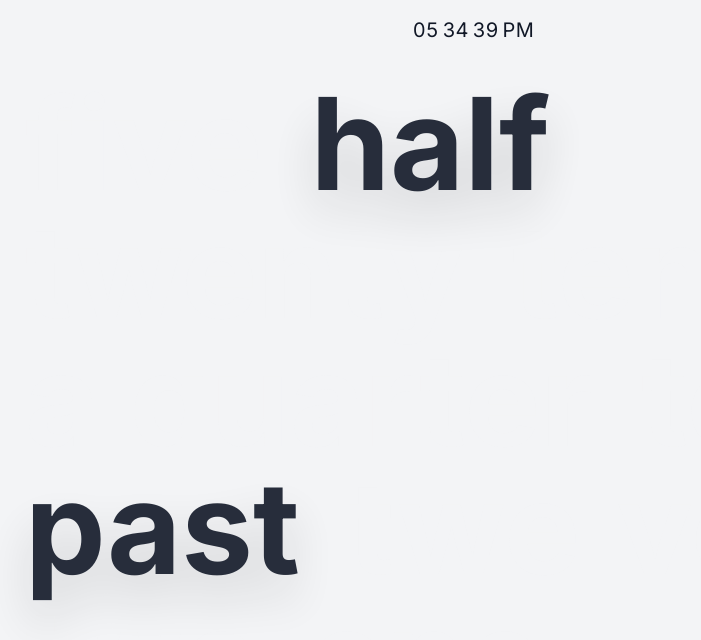
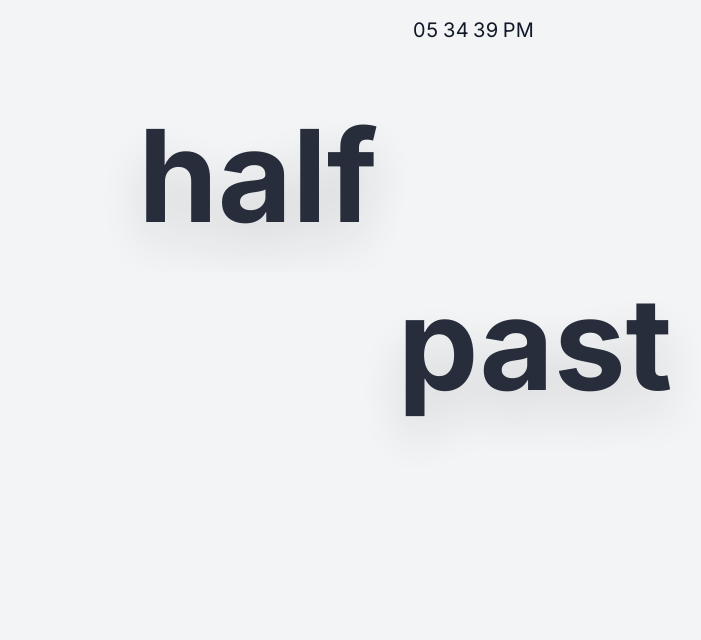
Before and after one commit to jackyef/approximate-clock, a Next.js app: page / in a window 1280 px wide. Shown: the top 640 px of the page, without its empty margins (167-868 px from the left). Built offline with nearby package versions, Linux system fonts and the light colour scheme; what tailwindcss-text-fill-stroke would draw is missing.

Commit message:
Rework textBackground

```diff
--- a/src/components/Clock/TextBackground.tsx
+++ /dev/null
@@ -1,57 +0,0 @@
-import { HOUR_TEXTS, MINUTE_MODIFIER_TEXTS, MINUTE_TEXTS } from "@/lib/time";
-import clsx from "clsx";
-import { useAtomValue } from "jotai";
-import { hourTextAtom, minuteTextAtom } from "./atoms";
-
-const OutlineText = ({ text, active }: { text: string; active?: boolean }) => {
-  return (
-    <div
-      className={clsx(
-        "relative inline-block text-6xl md:text-9xl font-bold",
-        "mr-6 md:mr-12",
-        {
-          [clsx(
-            "opacity-10 text-gray-100 dark:text-gray-900",
-            "text-stroke text-fill",
-            "text-stroke-gray-900 text-fill-gray-100",
-            "dark:text-stroke-gray-100 dark:text-fill-gray-900"
-          )]: !active,
-          [clsx("opacity-90 text-gray-900 dark:text-gray-100", "drop-shadow-2xl")]: active,
-        }
-      )}
-    >
-      {text}
-    </div>
-  );
-};
-
-export const TextBackground = () => {
-  const minuteText = useAtomValue(minuteTextAtom);
-  const hourText = useAtomValue(hourTextAtom);
-
-  return (
-    <div className={clsx("fixed inset-20 max-w-4xl mx-auto select-none")}>
-      {MINUTE_TEXTS.map((text) => {
-        return (
-          <OutlineText
-            key={text}
-            text={text}
-            active={minuteText?.startsWith(text)}
-          />
-        );
-      })}
-
-      {MINUTE_MODIFIER_TEXTS.map((text) => (
-        <OutlineText
-          key={text}
-          text={text}
-          active={minuteText?.endsWith(text)}
-        />
-      ))}
-
-      {HOUR_TEXTS.map((text) => (
-        <OutlineText key={text} text={text} active={hourText === text} />
-      ))}
-    </div>
-  );
-};
--- /dev/null
+++ b/src/components/Clock/TextBackground/HourText.tsx
@@ -0,0 +1,33 @@
+import { HOUR_TEXTS } from "@/lib/time";
+import { useAtomValue } from "jotai";
+import { hourTextAtom } from "../atoms";
+import { OutlineText } from "./OutlineText";
+import { SingleTextLineContainer } from "./SingleTextLineContainer";
+
+export const HourText = () => {
+  const hourText = useAtomValue(hourTextAtom);
+
+  return (
+    <SingleTextLineContainer initialElementId="initialHourText">
+      {HOUR_TEXTS.map((text) => {
+        const active = hourText === text;
+        return <OutlineText key={text} text={text} active={active} />;
+      })}
+      {HOUR_TEXTS.map((text) => {
+        const active = hourText === text;
+        return (
+          <OutlineText
+            key={text}
+            text={text}
+            active={active}
+            id={active ? "initialHourText" : undefined}
+          />
+        );
+      })}
+      {HOUR_TEXTS.map((text) => {
+        const active = hourText === text;
+        return <OutlineText key={text} text={text} active={active} />;
+      })}
+    </SingleTextLineContainer>
+  );
+};
--- /dev/null
+++ b/src/components/Clock/TextBackground/MinuteText.tsx
@@ -0,0 +1,36 @@
+import { MINUTE_TEXTS } from "@/lib/time";
+import { useAtomValue } from "jotai";
+import { minuteTextAtom } from "../atoms";
+import { OutlineText } from "./OutlineText";
+import { SingleTextLineContainer } from "./SingleTextLineContainer";
+
+export const MinuteText = () => {
+  const minuteText = useAtomValue(minuteTextAtom);
+
+  return (
+    <SingleTextLineContainer key={minuteText} initialElementId="initialMinuteText">
+      {MINUTE_TEXTS.map((text) => {
+        const active = minuteText?.startsWith(text);
+
+        return <OutlineText key={text} text={text} active={active} />;
+      })}
+      {MINUTE_TEXTS.map((text) => {
+        const active = minuteText?.startsWith(text);
+
+        return (
+          <OutlineText
+            key={text}
+            id="initialMinuteText"
+            text={text}
+            active={active}
+          />
+        );
+      })}
+      {MINUTE_TEXTS.map((text) => {
+        const active = minuteText?.startsWith(text);
+
+        return <OutlineText key={text} text={text} active={active} />;
+      })}
+    </SingleTextLineContainer>
+  );
+};
--- /dev/null
+++ b/src/components/Clock/TextBackground/OutlineText.tsx
@@ -0,0 +1,35 @@
+import clsx from "clsx";
+
+export const OutlineText = ({
+  text,
+  active,
+  id,
+}: {
+  id?: string;
+  text: string;
+  active?: boolean;
+}) => {
+  return (
+    <div
+      id={id}
+      className={clsx(
+        "relative inline-block text-6xl md:text-9xl font-bold",
+        "mr-6 md:mr-12",
+        {
+          [clsx(
+            "opacity-10 text-gray-100 dark:text-gray-900",
+            "text-stroke text-fill",
+            "text-stroke-gray-900 text-fill-gray-100",
+            "dark:text-stroke-gray-100 dark:text-fill-gray-900"
+          )]: !active,
+          [clsx(
+            "opacity-90 text-gray-900 dark:text-gray-100",
+            "drop-shadow-2xl"
+          )]: active,
+        }
+      )}
+    >
+      {text}
+    </div>
+  );
+};
--- /dev/null
+++ b/src/components/Clock/TextBackground/SingleTextLineContainer.tsx
@@ -0,0 +1,48 @@
+import clsx from "clsx";
+import { motion } from "framer-motion";
+import { useEffect, useRef } from "react";
+
+export const SingleTextLineContainer = ({
+  children,
+  initialElementId,
+}: {
+  children?: React.ReactNode;
+  initialElementId?: string;
+}) => {
+  const containerRef = useRef<HTMLDivElement>(null);
+
+  useEffect(() => {
+    if (containerRef.current) {
+      const startingElement = containerRef.current.querySelector(
+        `#${initialElementId}`
+      );
+
+      if (startingElement) {
+        startingElement.scrollIntoView({
+          behavior: "smooth",
+          block: "center",
+          inline: "center",
+        });
+      }
+    }
+  }, [initialElementId]);
+
+  return (
+    <div className="overflow-x-hidden py-8">
+      <motion.div
+        ref={containerRef}
+        className={clsx(`w-full whitespace-nowrap`)}
+        initial={{ x: 0 }}
+        animate={{ x: "-30%" }}
+        exit={{ x: "100%", opacity: 0 }}
+        transition={{
+          repeat: Infinity,
+          repeatType: "reverse",
+          duration: 60 * 2,
+        }}
+      >
+        {children}
+      </motion.div>
+    </div>
+  );
+};
--- /dev/null
+++ b/src/components/Clock/TextBackground/index.tsx
@@ -0,0 +1,32 @@
+import { MINUTE_MODIFIER_TEXTS } from "@/lib/time";
+import clsx from "clsx";
+import { useAtomValue } from "jotai";
+import { minuteTextAtom } from "../atoms";
+import { HourText } from "./HourText";
+import { MinuteText } from "./MinuteText";
+import { OutlineText } from "./OutlineText";
+
+export const TextBackground = () => {
+  const minuteText = useAtomValue(minuteTextAtom);
+
+  return (
+    <div
+      className={clsx(
+        "fixed mt-20 w-full mx-auto select-none text-center space-y-2"
+      )}
+    >
+      <MinuteText />
+      <div>
+        {MINUTE_MODIFIER_TEXTS.map((text) => (
+          <OutlineText
+            key={text}
+            text={text}
+            active={minuteText?.endsWith(text)}
+          />
+        ))}
+      </div>
+
+      <HourText />
+    </div>
+  );
+};
--- a/src/components/Clock/atoms.ts
+++ b/src/components/Clock/atoms.ts
@@ -1,9 +1,11 @@
 import { getHourText, getMinuteText } from "@/lib/time";
 import { atom } from "jotai";
 
-export const hourAtom = atom(0);
-export const minuteAtom = atom(0);
-export const secondAtom = atom(0);
+const now = new Date();
+
+export const hourAtom = atom(now.getHours());
+export const minuteAtom = atom(now.getMinutes());
+export const secondAtom = atom(now.getMinutes());
 
 export const minuteTextAtom = atom((get) => {
   return getMinuteText(get(minuteAtom));
--- a/src/components/Clock/index.tsx
+++ b/src/components/Clock/index.tsx
@@ -1,10 +1,20 @@
 import clsx from "clsx";
+import { useEffect, useState } from "react";
 import { ActualClock } from "./ActualClock";
 import { useClockAtomsInitialization } from "./hooks/useClockAtomsInitialization";
 import { TextBackground } from "./TextBackground";
 
+
 export const Clock = () => {
+  const [hasHydrated, setHasHydrated] = useState(false);
   useClockAtomsInitialization();
+
+  useEffect(() => {
+    setHasHydrated(true)
+  }, [])
+
+  // TODO: Put nicer pending state UI here
+  if (!hasHydrated) return null
 
   return (
     <div>
--- a/src/lib/time.ts
+++ b/src/lib/time.ts
@@ -1,9 +1,9 @@
 export const MINUTE_TEXTS = [
   "five",
-  "half",
-  "twenty",
   "ten",
   "a quarter",
+  "twenty",
+  "half",
 ] as const;
 
 export const MINUTE_MODIFIER_TEXTS = ["to", "past"] as const;
```
